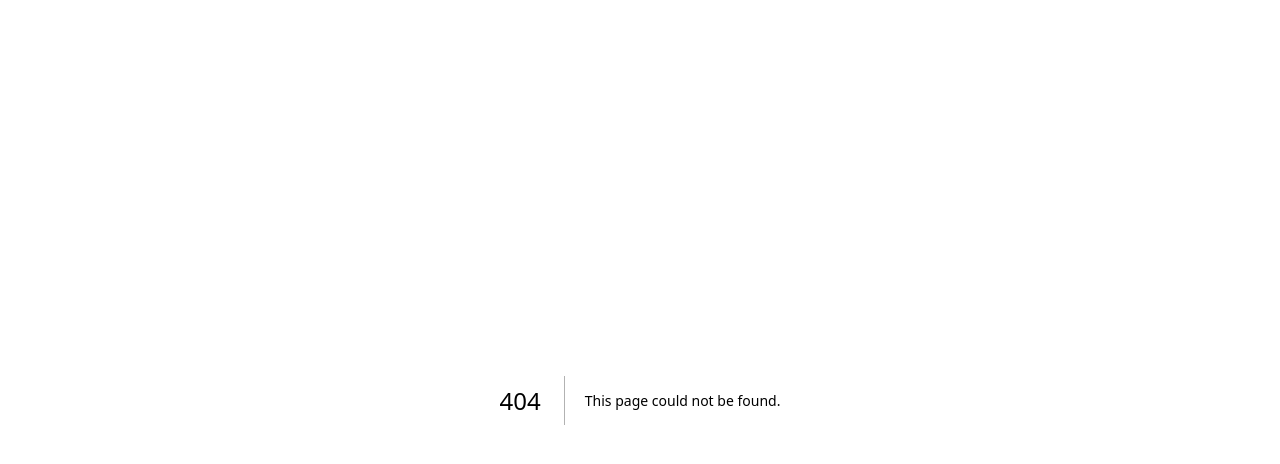
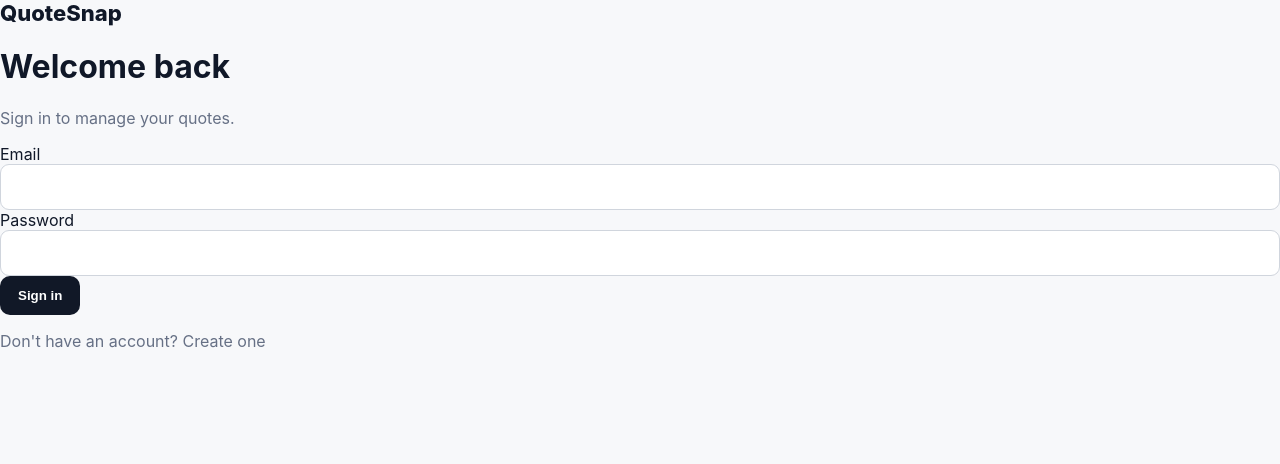
Before and after one commit to PWG09/quotesnap, a Next.js app: page /login in a window 1280 px wide. Before the commit this address had no page. Shown: the top 464 px of the page. Built offline with nearby package versions, Linux system fonts and the light colour scheme.

Commit message:
Add secure authentication and workspace flow

```diff
--- /dev/null
+++ b/app/login/page.tsx
@@ -0,0 +1,36 @@
+"use client";
+
+import Link from "next/link";
+import { useSearchParams } from "next/navigation";
+import { FormEvent, useState } from "react";
+import { createClient } from "@/lib/supabase/client";
+
+export default function LoginPage() {
+  const searchParams = useSearchParams();
+  const [email,setEmail]=useState("");
+  const [password,setPassword]=useState("");
+  const [error,setError]=useState("");
+  const [loading,setLoading]=useState(false);
+
+  async function submit(e:FormEvent){
+    e.preventDefault(); setError(""); setLoading(true);
+    const supabase=createClient();
+    const {error}=await supabase.auth.signInWithPassword({email:email.trim(),password});
+    if(error){setError("Email or password is incorrect.");setLoading(false);return;}
+    window.location.href="/dashboard";
+  }
+
+  const callbackError=searchParams.get("error");
+  return <main className="auth-page"><div className="auth-card">
+    <Link href="/" className="logo">QuoteSnap</Link>
+    <h1>Welcome back</h1><p className="muted">Sign in to manage your quotes.</p>
+    {callbackError&&<div className="error">We couldn't complete that sign-in. Please try again.</div>}
+    {error&&<div className="error">{error}</div>}
+    <form onSubmit={submit} className="stack">
+      <label>Email<input className="input" type="email" autoComplete="email" required value={email} onChange={e=>setEmail(e.target.value)}/></label>
+      <label>Password<input className="input" type="password" autoComplete="current-password" required value={password} onChange={e=>setPassword(e.target.value)}/></label>
+      <button className="btn primary" disabled={loading}>{loading?"Signing in…":"Sign in"}</button>
+    </form>
+    <p className="muted">Don't have an account? <Link href="/signup" className="link">Create one</Link></p>
+  </div></main>;
+}
```
